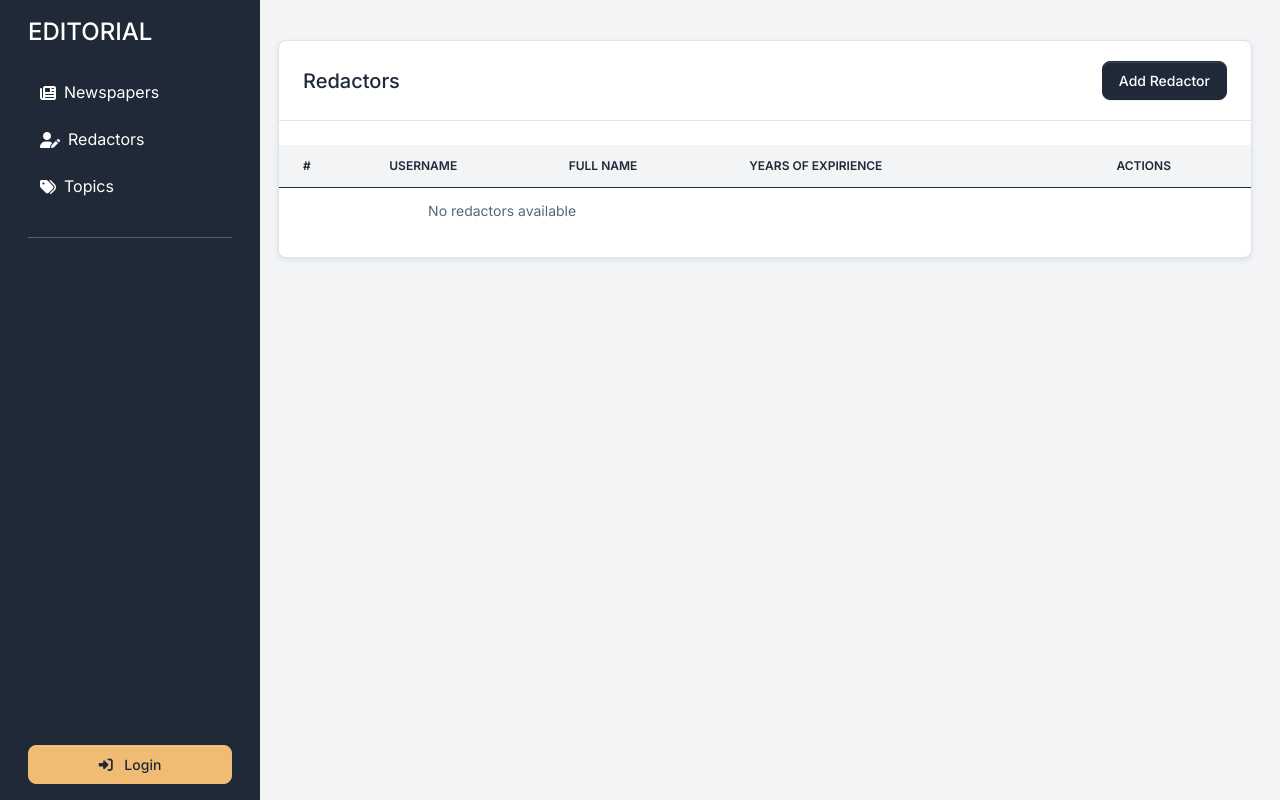
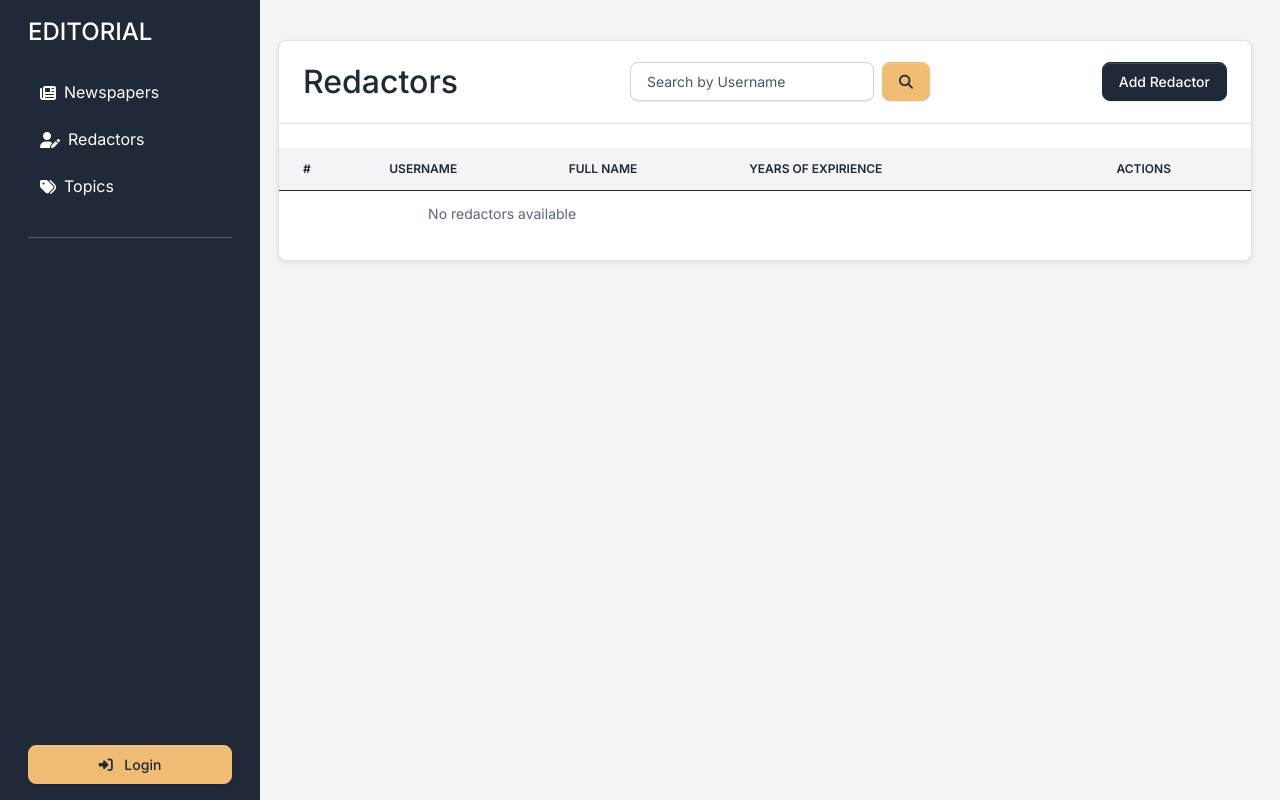
Before and after one commit to misha-cw/editorial-tracker, a Django app: page /redactors/ in a window 1280 px wide. Run offline with Django 5.2, Linux system fonts and the light colour scheme; data that the repository does not hold is empty.

Commit message:
feat: add search forms for redactor, newspaper and topic list views

```diff
--- a/catalog/forms.py
+++ b/catalog/forms.py
@@ -67,3 +67,45 @@ class NewspaperForm(forms.ModelForm):
             "title": forms.TextInput(attrs={"class": "form-control"}),
             "content": forms.Textarea(attrs={"class": "form-control", "rows": 5}),
         }
+
+
+class NewspaperTitleSearchForm(forms.Form):
+    title = forms.CharField(
+        max_length=255,
+        required=False,
+        label="",
+        widget=forms.TextInput(
+            attrs={
+                "class": "form-control me-2",
+                "placeholder": "Search by Title",
+            }
+        ),
+    )
+
+
+class RedactorUsernameSearchForm(forms.Form):
+    username = forms.CharField(
+        max_length=255,
+        required=False,
+        label="",
+        widget=forms.TextInput(
+            attrs={
+                "class": "form-control me-2",
+                "placeholder": "Search by Username"
+            }
+        ),
+    )
+
+
+class TopicNameSearchForm(forms.Form):
+    name = forms.CharField(
+        max_length=255,
+        required=False,
+        label="",
+        widget=forms.TextInput(
+            attrs={
+                "class": "form-control me-2",
+                "placeholder": "Search by Name"
+            }
+        ),
+    )
--- a/catalog/views.py
+++ b/catalog/views.py
@@ -3,7 +3,14 @@ from django.views import generic
 from django.urls import reverse_lazy
 
 from catalog.models import Newspaper, Topic, Redactor
-from catalog.forms import RedactorCreateForm , RedactorUpdateForm, NewspaperForm
+from catalog.forms import (
+    RedactorCreateForm,
+    RedactorUpdateForm,
+    NewspaperForm,
+    NewspaperTitleSearchForm,
+    RedactorUsernameSearchForm,
+    TopicNameSearchForm,
+)
 
 def index(request):
 
@@ -26,6 +33,21 @@ class TopicListView(generic.ListView):
     context_object_name = "topics"
     paginate_by = 15
     ordering = ["name"]
+
+    def get_context_data(self, **kwargs):
+        context = super(TopicListView, self).get_context_data(**kwargs)
+        model = self.request.GET.get("name", "")
+        context["search_form"] = TopicNameSearchForm(
+            initial={"name": model}
+        )
+        return context
+
+    def get_queryset(self):
+        queryset = Topic.objects.all().order_by("name")
+        name = self.request.GET.get("name", "")
+        if name:
+            queryset = queryset.filter(name__icontains=name)
+        return queryset
 
 
 class TopicCreateView(generic.CreateView):
@@ -53,8 +75,21 @@ class RedactorListView(generic.ListView):
     template_name = "catalog/redactor_list.html"
     context_object_name = "redactors"
     paginate_by = 15
-    ordering = ["username"]
 
+    def get_context_data(self, **kwargs):
+        context = super(RedactorListView, self).get_context_data(**kwargs)
+        model = self.request.GET.get("username", "")
+        context["search_form"] = RedactorUsernameSearchForm(
+            initial={"username": model}
+        )
+        return context
+
+    def get_queryset(self):
+        queryset = Redactor.objects.all().order_by("username")
+        username = self.request.GET.get("username", "")
+        if username:
+            queryset = queryset.filter(username__icontains=username)
+        return queryset
 
 class RedactorDetailView(generic.DetailView):
     model = Redactor
@@ -87,7 +122,21 @@ class NewspaperListView(generic.ListView):
     template_name = "catalog/newspaper_list.html"
     context_object_name = "newspapers"
     paginate_by = 9
-    ordering = ["-published_date"]
+
+    def get_context_data(self, **kwargs):
+        context = super(NewspaperListView, self).get_context_data(**kwargs)
+        model = self.request.GET.get("title", "")
+        context["search_form"] = NewspaperTitleSearchForm(
+            initial={"title": model}
+        )
+        return context
+
+    def get_queryset(self):
+        queryset = Newspaper.objects.all().prefetch_related("topics", "publishers").order_by("published_date")
+        title = self.request.GET.get("title", "")
+        if title:
+            queryset = queryset.filter(title__icontains=title)
+        return queryset
 
 
 class NewspaperDetailView(generic.DetailView):
--- a/templates/catalog/redactor_list.html
+++ b/templates/catalog/redactor_list.html
@@ -3,7 +3,13 @@
 {% block content %}
   <div class="card shadow-sm my-4">
     <div class="card-header d-flex justify-content-between align-items-center">
-      <h5 class="mb-0">Redactors</h5>
+      <h2 class="mb-0">Redactors</h2>
+      <form action="" method="get" class="d-flex align-items-center">
+        {{ search_form.username }}
+        <button type="submit" class="btn btn-secondary">
+          <i class="fas fa-search"></i>
+        </button>
+      </form>
       <button class="btn btn-primary">
         <a href="{% url 'catalog:redactor-create' %}"
            class="text-white text-decoration-none">Add Redactor</a>
```
Also changed, not shown: templates/catalog/newspaper_list.html (+7 -1 lines), templates/catalog/topic_list.html (+7 -1 lines).
